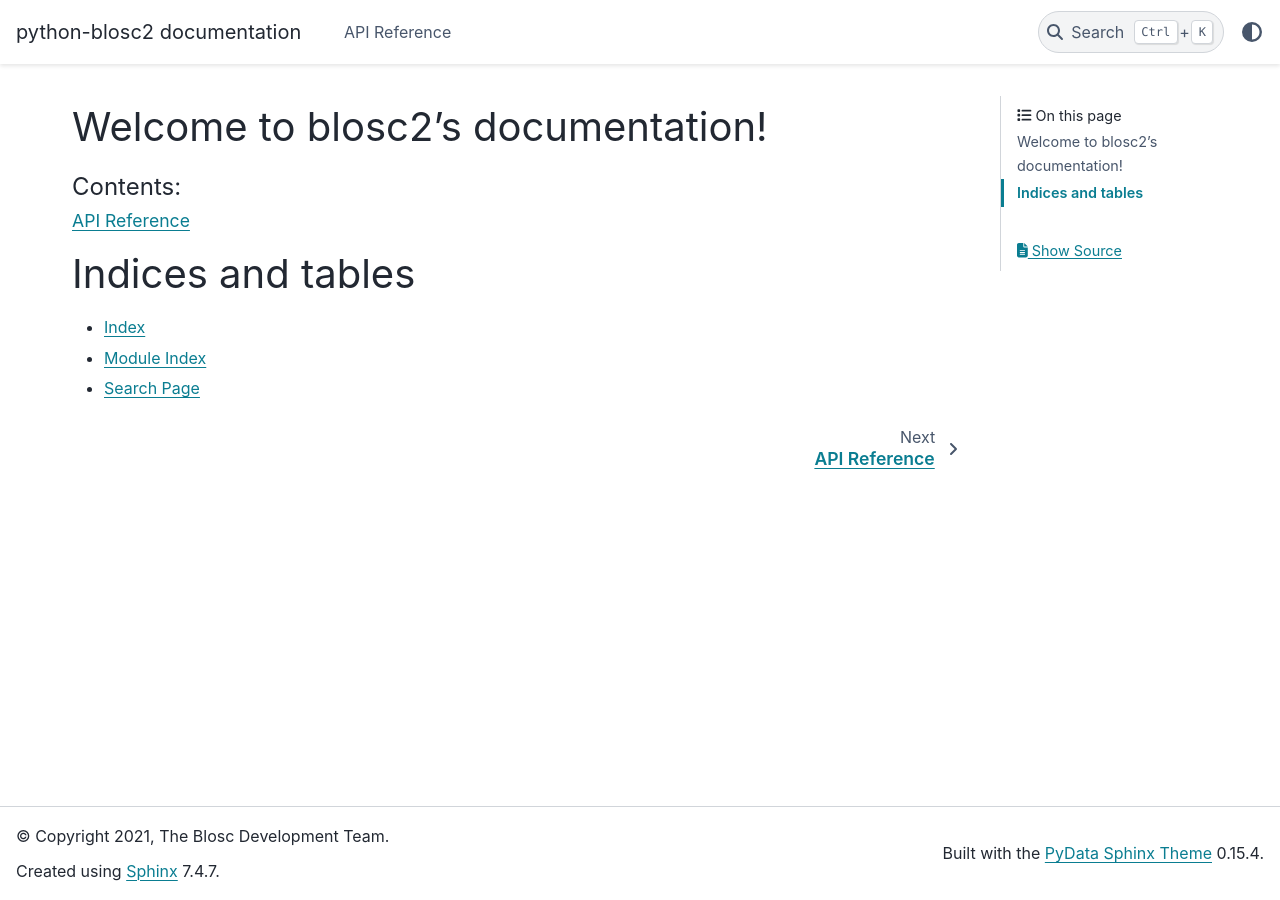
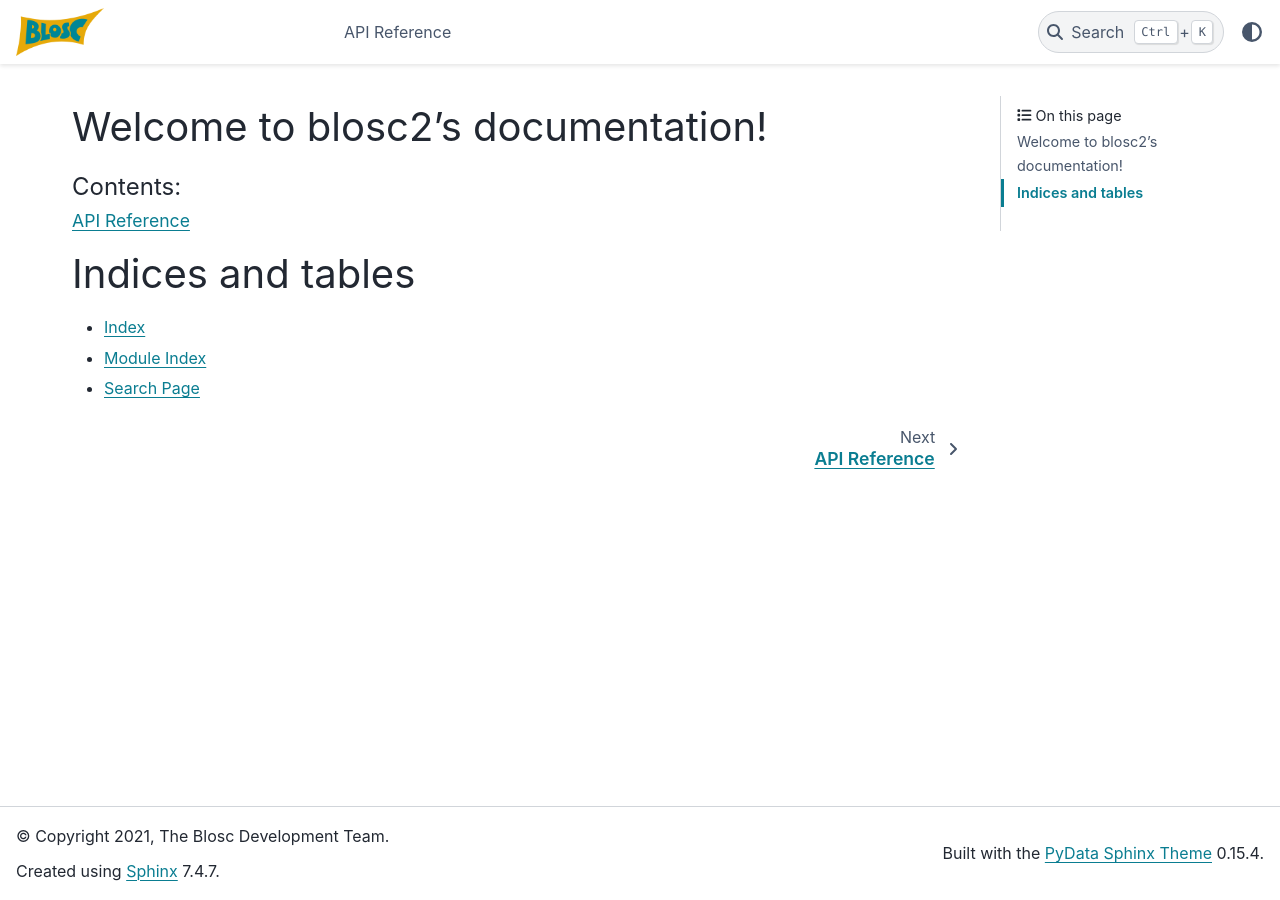
Before and after one commit to angshine/python-blosc2, a Sphinx documentation site: the page built from doc/index.rst, in a window 1280 px wide. Built offline with Sphinx 7.4.7 and the PyData theme 0.15.4, drawn with Linux system fonts in a browser that asks for light colours.

Commit message:
Add blosc logo

```diff
--- a/doc/conf.py
+++ b/doc/conf.py
@@ -47,7 +47,13 @@ exclude_patterns = ['_build', 'Thumbs.db', '.DS_Store']
 # The theme to use for HTML and HTML Help pages.  See the documentation for
 # a list of builtin themes.
 #
+html_static_path = ["_static"]
 html_theme = "pydata_sphinx_theme"
+html_logo = "_static/blosc-logo_128.png"
+html_favicon = "_static/blosc-logo_128.png"
+html_show_sourcelink = False
+
+
 
 # Add any paths that contain custom static files (such as style sheets) here,
 # relative to this directory. They are copied after the builtin static files,
```
Also changed, not shown: doc/_static/blosc-logo_128.png (added).
